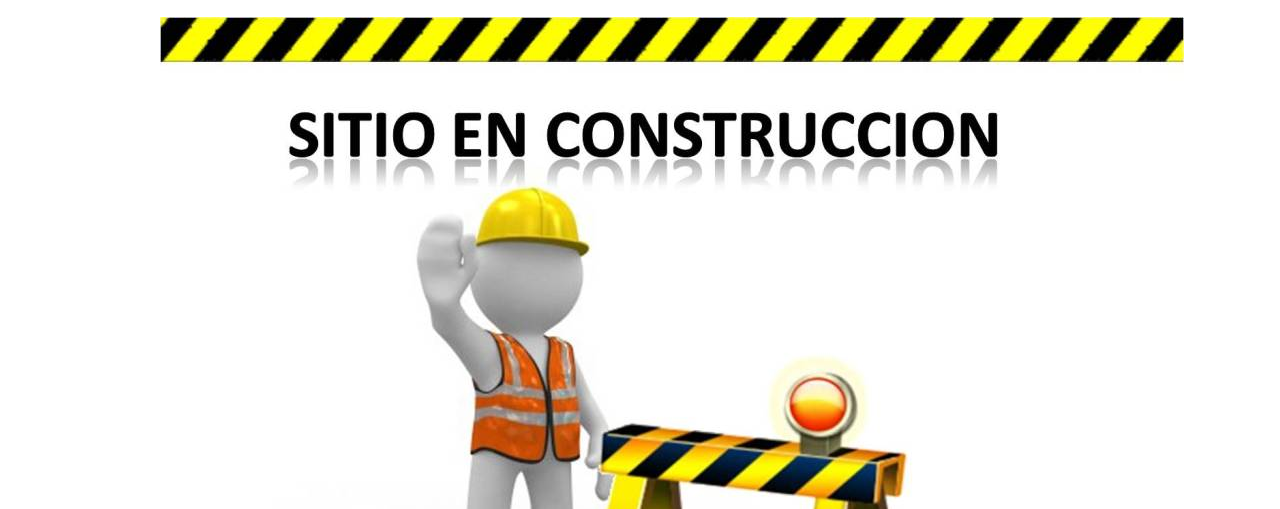
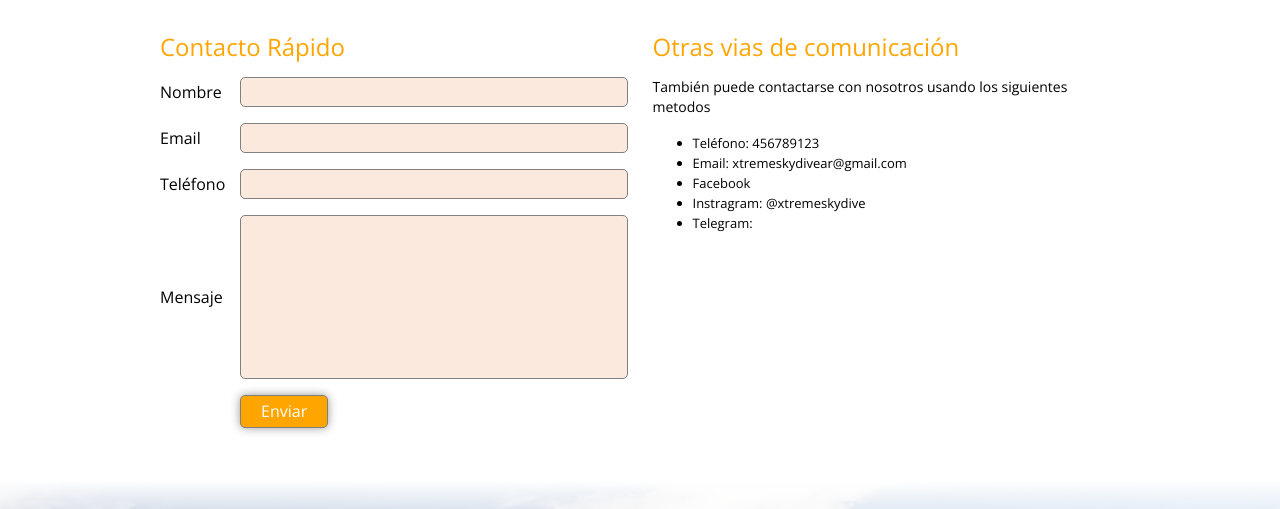
Before and after one commit to RicardoAndresGutierrez/M3U1-Page-Xtreme-Skydive, a plain HTML site: page contacto.html in a window 1280 px wide. Shown: the part 247-756 px from the top of the page. Drawn offline with nearby package versions, Linux system fonts and the light colour scheme.

Commit message:
contacto

```diff
--- a/contacto.html
+++ b/contacto.html
@@ -33,13 +33,45 @@
             <li class="activo"><a href="contacto.html">Contacto</a></li>
         </ul>
     </nav>
-    <main class="holder">
+    <main class="holder contacto">
+
+        <div>
+            <h2>Contacto Rápido</h2>
+            <form action="" method="" class="formulario">
+                <p><label for="nombre">Nombre</label>
+                    <input type="text" name="">
+                </p>
+                <p><label for="email">Email</label>
+                    <input type="text" name="">
+                </p>
+                <p><label for="telefono">Teléfono</label>
+                    <input type="text" name="">
+                </p>
+                <p><label for="mensaje">Mensaje</label>
+                    <textarea name=""></textarea>
+                </p>
+                <p class="acciones"><input type="submit" value="Enviar" />
+                <p>
+            </form>
+        </div>
+
+        <div class="datos">
+            <h2>Otras vias de comunicación</h2>
+            <p>También puede contactarse con nosotros usando los siguientes metodos</p>
+            <ul>
+                <li>Teléfono: 456789123</li>
+                <li>Email: xtremeskydivear@gmail.com</li>
+                <li>Facebook</li>
+                <li>Instragram: @xtremeskydive</li>
+                <li>Telegram:</li>
+            </ul>
+
+        </div>
 
 
-
-<div class="en construccion">
+        <!-- <div class="en construccion">
     <img src="imagenes/en-construcción.jpg" alt="en construccion">
-</div>
+</div> -->
 
 
 
--- a/css/Style.css
+++ b/css/Style.css
@@ -331,11 +331,61 @@ h6 {
 
 /* fin galeria */
 
-/* inicio novedades */
-/*
-.novedad hr {
+/* inicio contacto */
+
+.contacto {
+    display: flex;
+    gap: 25px;
+}
+
+.contacto div {
+    width: 100%;
+}
+
+.datos p {
+    font-size: 14px;
+}
+
+.datos ul li {
+    font-size: 13px;
+}
+
+.formulario p {
+    display: flex;
 
 }
 
-estilos a definir en novedades */
-/* fin novedades */
+.formulario p label {
+    min-width: 80px;
+    display: flex;
+    align-items: center;
+  }
+
+.formulario p input, p textarea {
+    width: 100%;
+    background: rgba(250, 229, 214, 0.816);
+    border-radius: 5px;
+    border: 1px solid gray;
+    font-size: 14px;
+    padding: 6px 10px;
+}
+
+.formulario textarea {
+    resize: none;
+    height: 150px;
+}
+
+.formulario input[type="submit"] {
+background: orange;
+box-shadow: 0 0 10px rgba(0, 0, 0, 0.4);
+font-size: 1rem;
+color: white;
+padding: 6px 20px;
+width: auto;
+position: relative;
+left: 5rem;
+cursor: pointer;
+}
+
+
+/* fin contacto */
```
